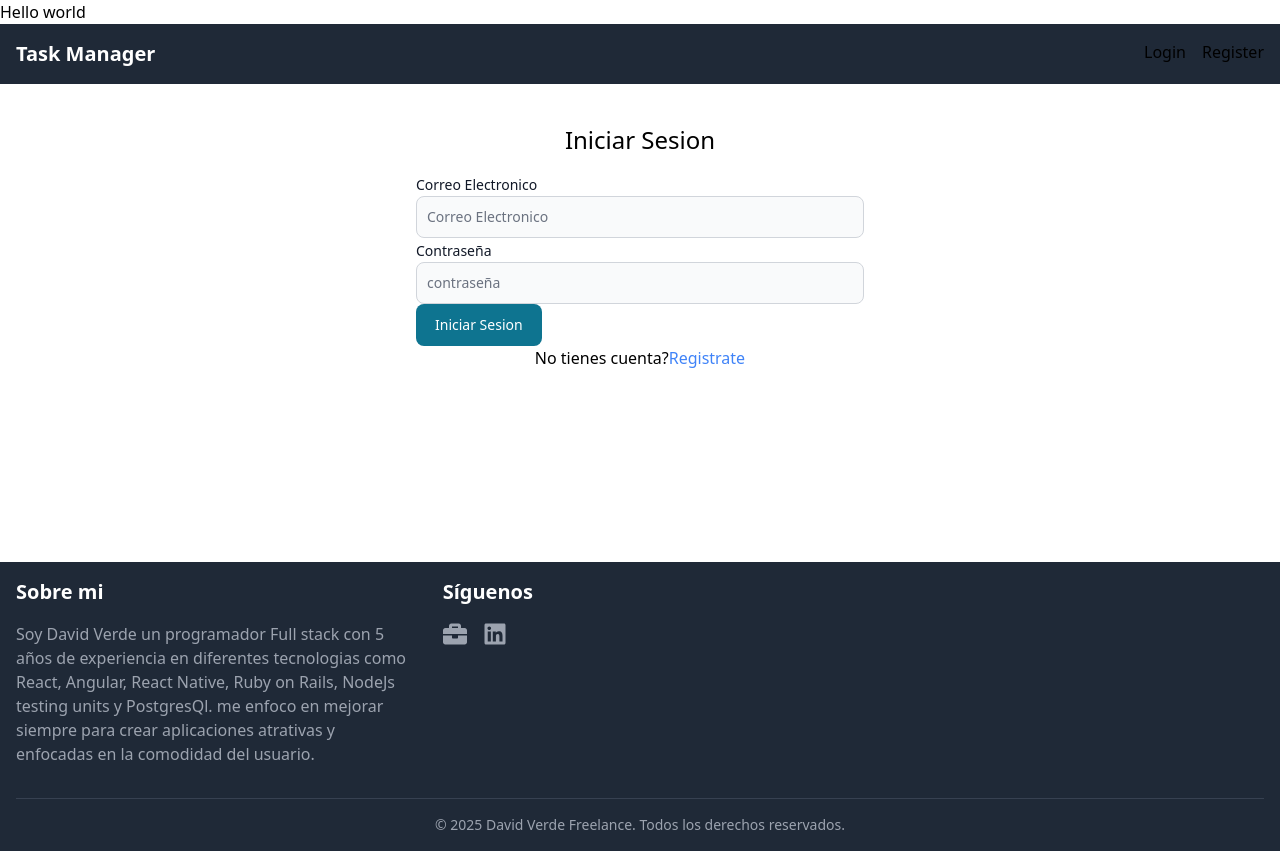
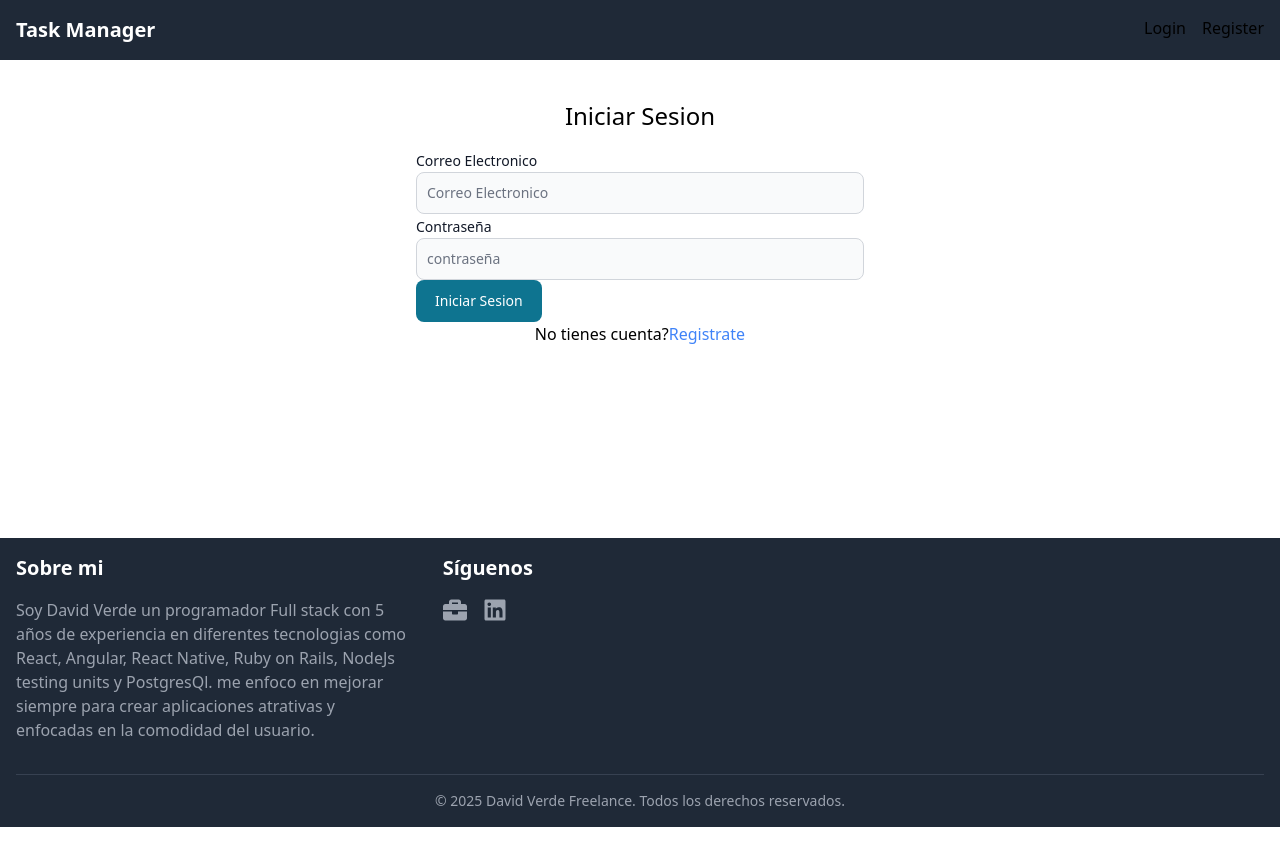
Before and after one commit to David-Verde/Todo-list-React-, a React (Vite) app: page /login in a window 1280 px wide. After the commit the page ends 827 px from the top, so only its background shows below. Built offline with nearby package versions, Linux system fonts and the light colour scheme.

Commit message:
fixing deploy

```diff
--- a/src/App.jsx
+++ b/src/App.jsx
@@ -11,7 +11,6 @@ function App() {
   return (
 
     <BrowserRouter>
-    Hello world
       <Navbar />
       <Toaster position="top-right" />
 
--- a/src/components/pages/DashBoard.jsx
+++ b/src/components/pages/DashBoard.jsx
@@ -3,7 +3,7 @@ import TaskList from "../tasks/TaskList";
 import TaskForm from "../tasks/TaskForm";
 import { Button } from "flowbite-react";
 
-const DashBoard = () => {
+const Dashboard = () => {
   const [showTaskForm, setShowTaskForm] = useState(false);
   const [tasks, setTasks] = useState([]);
   const [taskToEdit, setTaskToEdit] = useState(null);
@@ -61,4 +61,4 @@ const DashBoard = () => {
   );
 };
 
-export default DashBoard;
+export default Dashboard;
```
